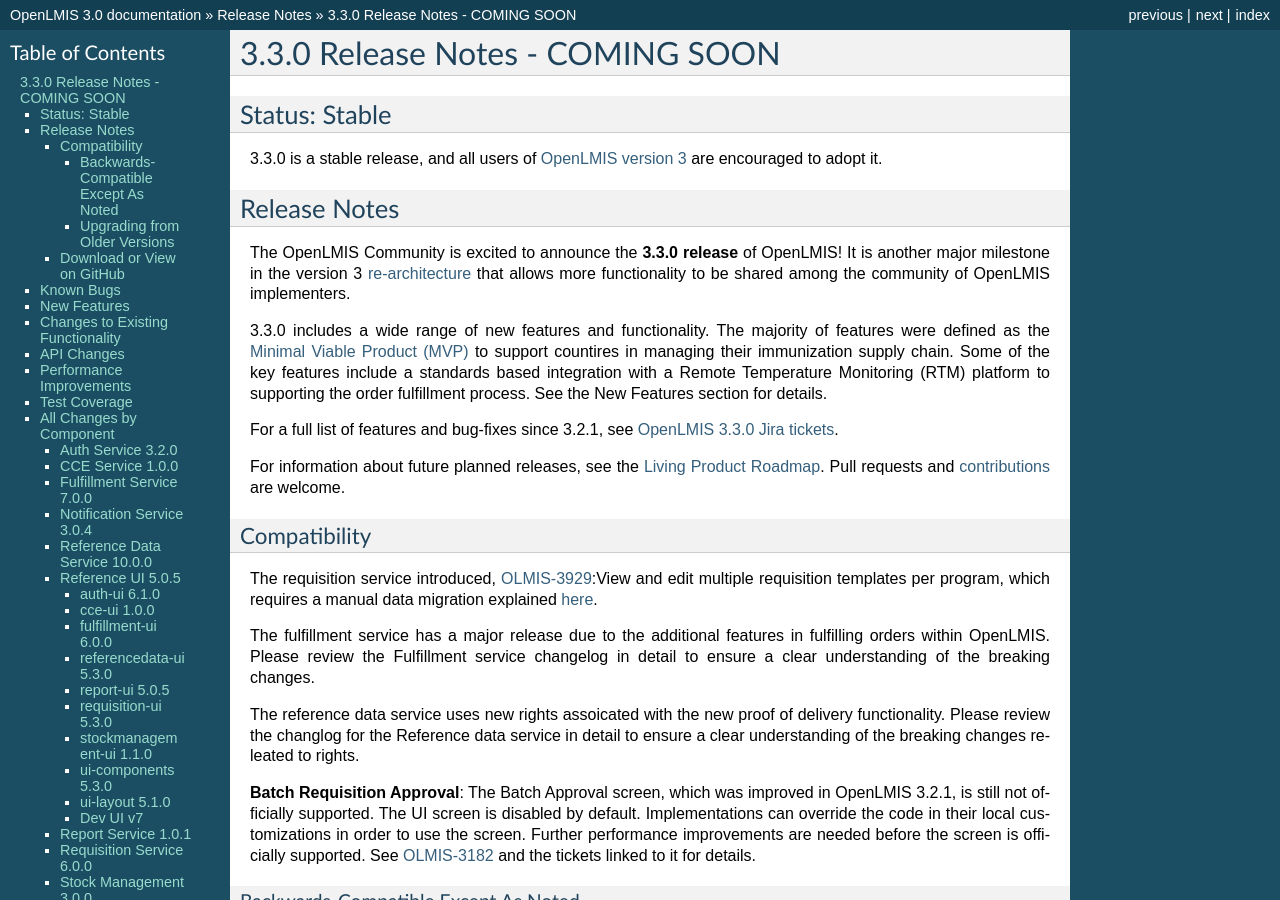
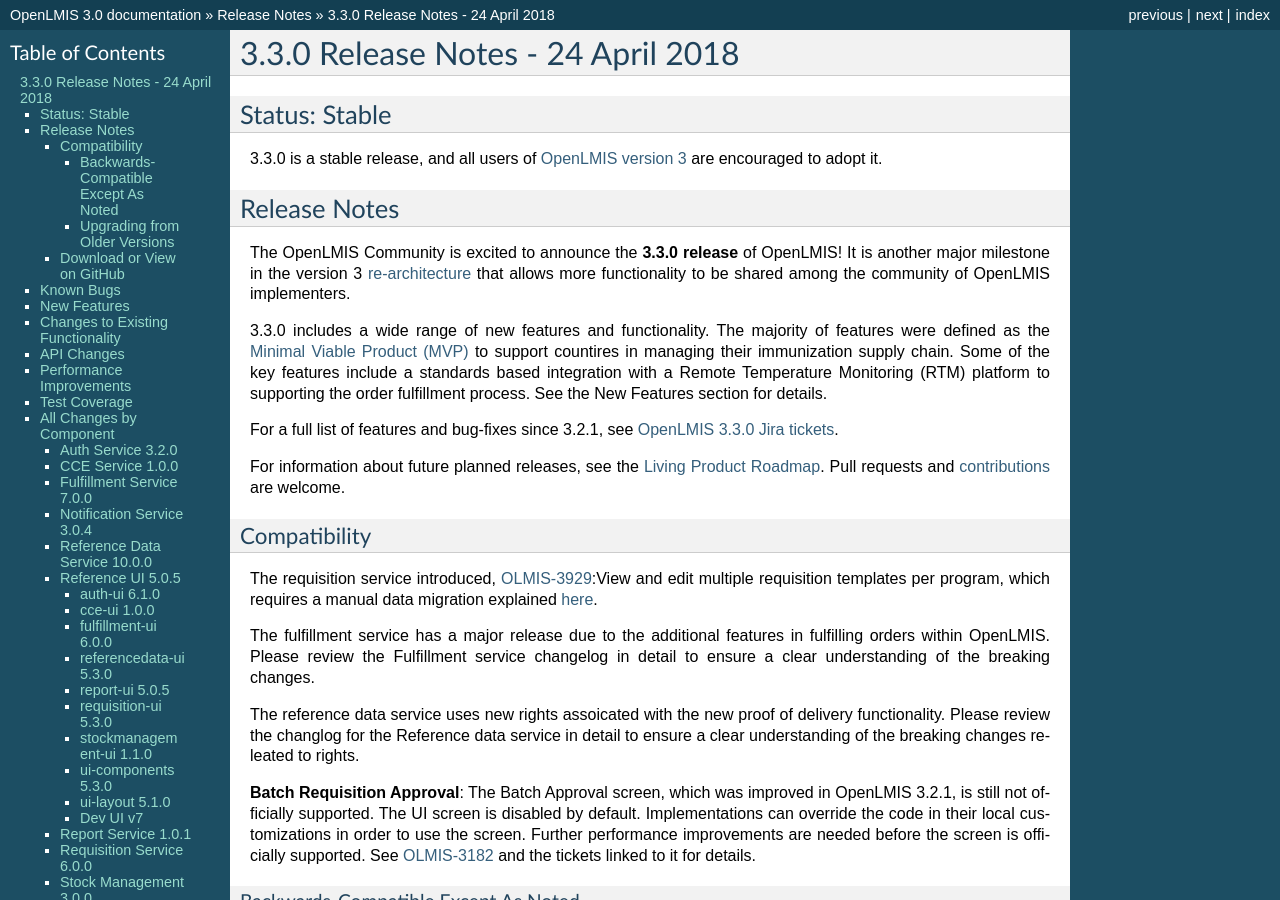
Before and after one commit to OpenLMIS/openlmis-ref-distro, a Sphinx documentation site: the page built from docs/source/releases/openlmis-ref-distro-v3.3.0.rst, in a window 1280 px wide and 900 px high. Built offline with Sphinx 7.4.7, drawn with Linux system fonts in a browser that asks for light colours; pages that are not in the unit, such as notebooks, are missing from menus; some of the changed text lies outside the part shown.

Commit message:
Removed coming soon and insert the date

```diff
--- a/docs/source/releases/openlmis-ref-distro-v3.3.0.rst
+++ b/docs/source/releases/openlmis-ref-distro-v3.3.0.rst
@@ -1,5 +1,5 @@
 =================================
-3.3.0 Release Notes - COMING SOON
+3.3.0 Release Notes - 24 April 2018
 =================================
 
 Status: Stable
```
